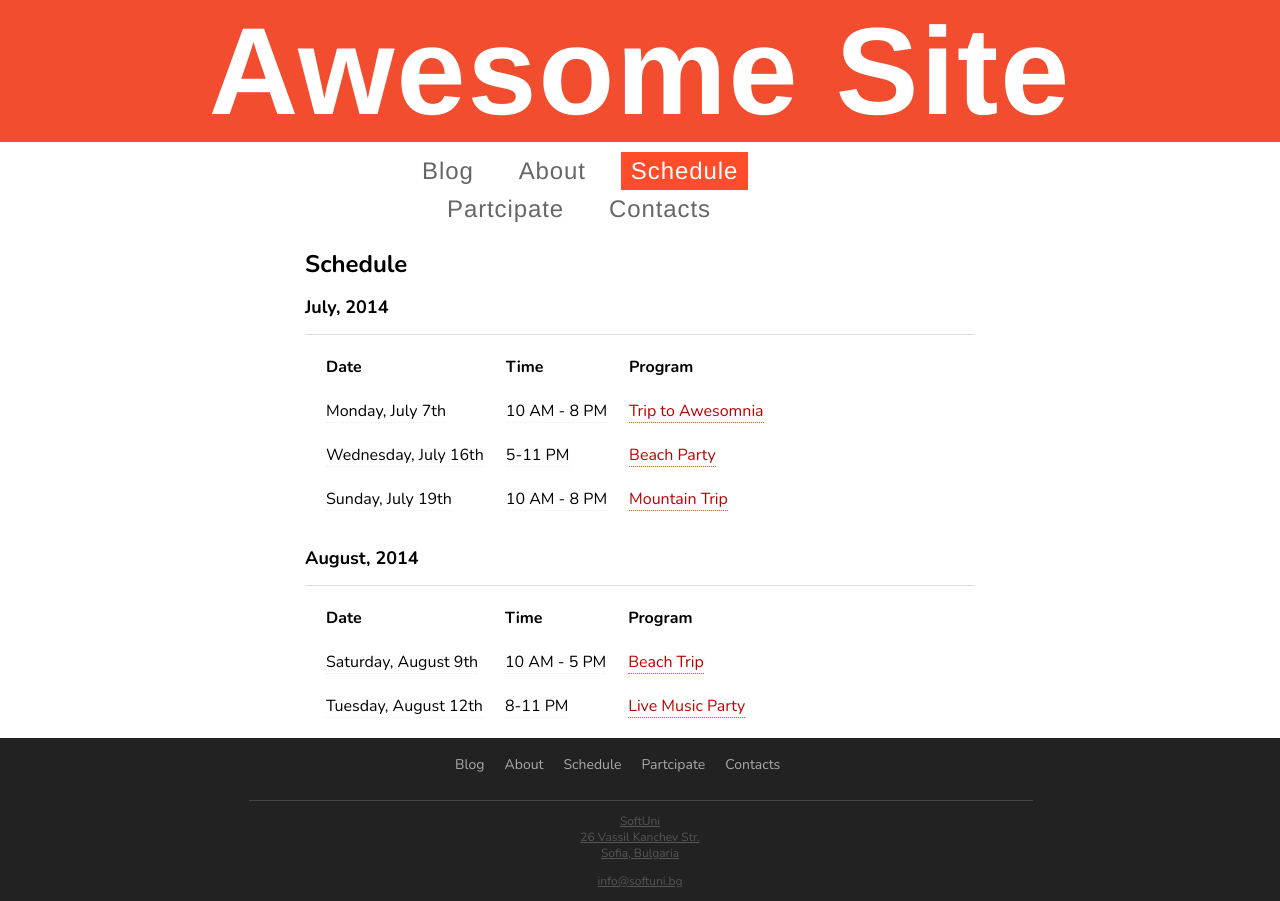
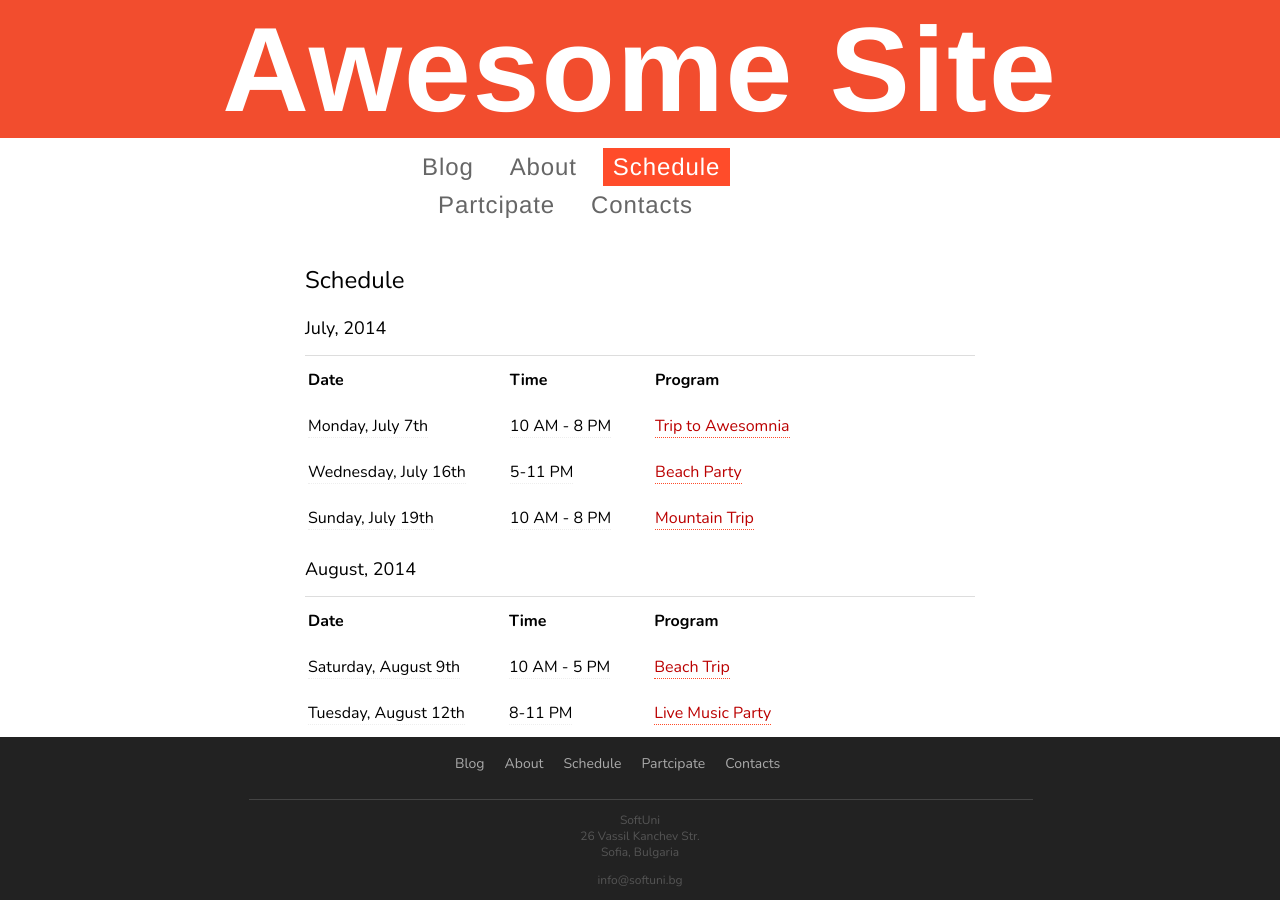
Before and after one commit to hkdobrev/softuni-html-exam, a website: page 02-awesome-site/index.html in a window 1280 px wide. Drawn offline with nearby package versions, Linux system fonts and the light colour scheme; a web font is replaced by a local one.

Commit message:
Fix typography and table spacing

```diff
--- a/02-awesome-site/index.html
+++ b/02-awesome-site/index.html
@@ -27,7 +27,7 @@
 	</header>
 	<section role="main" id="content">
 		<header class="schedule-header">
-			<h1>Schedule</h1>
+			<h2>Schedule</h2>
 		</header>
 		<article class="schedule-month">
 			<header class="schedule-month-header">
--- a/02-awesome-site/styles/global/layout.css
+++ b/02-awesome-site/styles/global/layout.css
@@ -12,4 +12,5 @@ body {
 	margin-left: auto;
 	margin-right: auto;
 	width: 670px;
+	margin-top: 20px;
 }
--- a/02-awesome-site/styles/global/typography.css
+++ b/02-awesome-site/styles/global/typography.css
@@ -29,12 +29,16 @@ h1 {
 	margin: 0;
 }
 
+h2 {
+	font-weight: normal;
+}
+
 a, a:hover, a:visited, a:focus {
 	color: #aaa;
 }
 
 .title-main {
-	font-size: 124px;
+	font-size: 120px;
 	letter-spacing: 2px;
 	font-weight: bold;
 }
--- a/02-awesome-site/styles/sections/schedule.css
+++ b/02-awesome-site/styles/sections/schedule.css
@@ -5,8 +5,17 @@
 	font-size: 18px;
 }
 
-.table-schedule {
-	border-spacing: 20px
+.table-schedule td, .table-schedule th {
+	border: 20px solid white;
+	border-width: 10px 20px 10px 20px;
+}
+
+.table-schedule td:first-child, .table-schedule th:first-child {
+	border-left: 0;
+}
+
+.table-schedule td:last-child, .table-schedule th:last-child {
+	border-right: 0;
 }
 
 .table-schedule tbody {
--- a/02-awesome-site/styles/shared/footer.css
+++ b/02-awesome-site/styles/shared/footer.css
@@ -43,4 +43,5 @@
 
 .address a {
 	color: #555;
+	text-decoration: none;
 }
--- a/02-awesome-site/styles/shared/header.css
+++ b/02-awesome-site/styles/shared/header.css
@@ -1,5 +1,6 @@
 .title-main {
 	background-color: #f24d2e;
+	padding: 0;
 }
 
 .nav-header {
@@ -10,7 +11,7 @@
 }
 
 .nav-header li + li {
-	margin-left: 25px;
+	margin-left: 16px;
 }
 
 .nav-header a {
```
